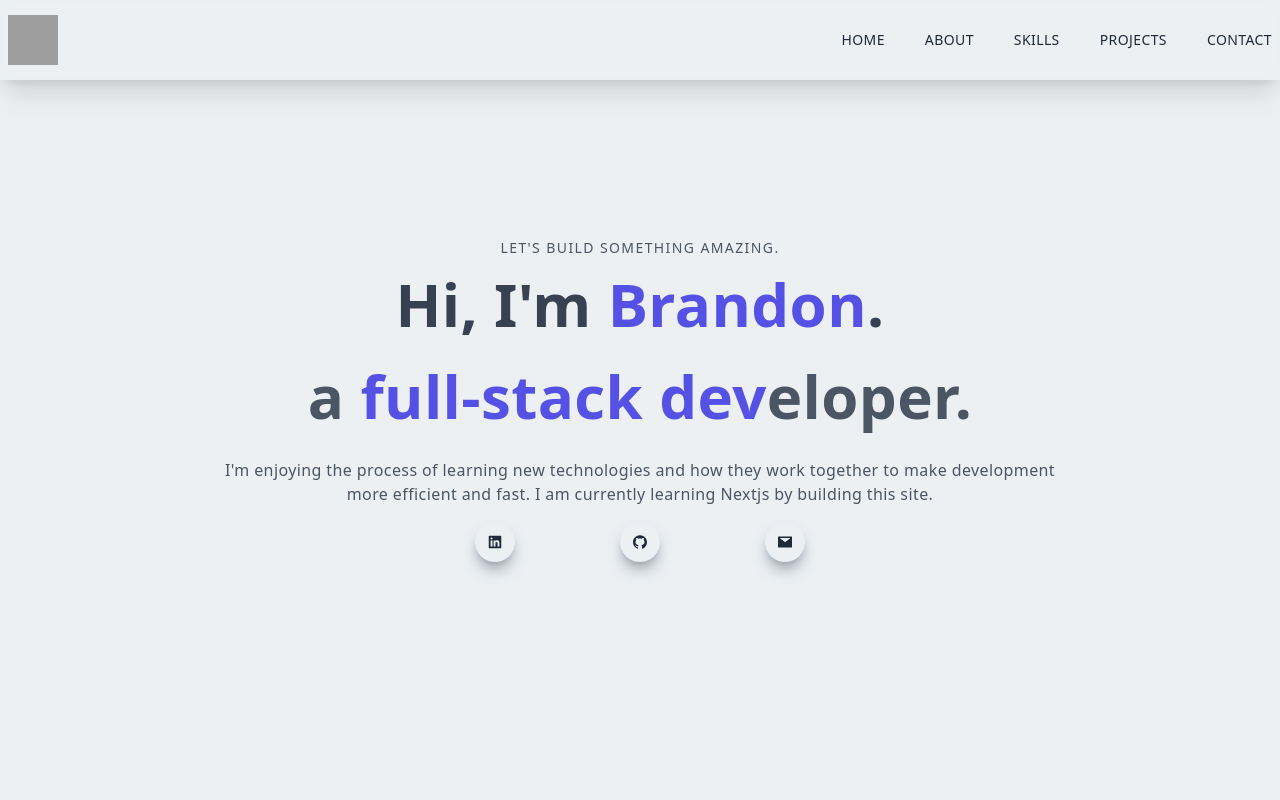
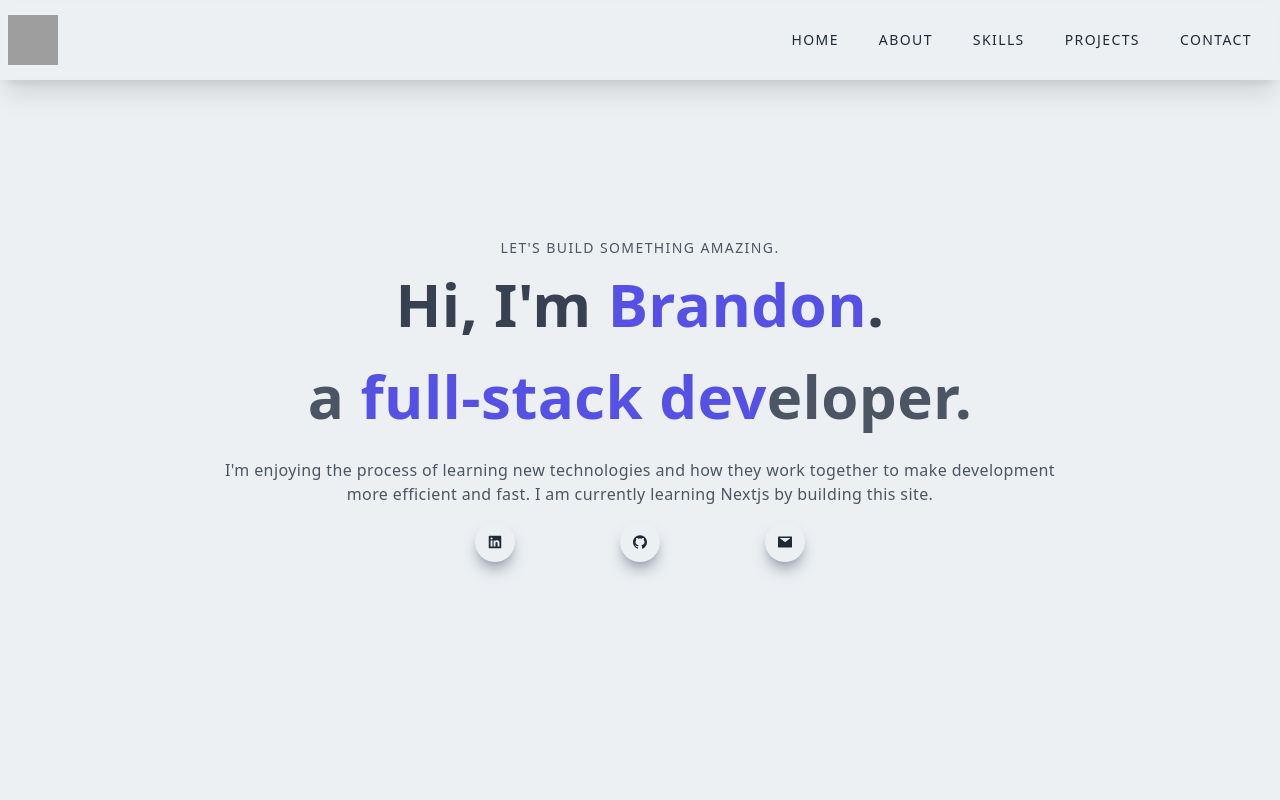
Before and after one commit to branyzp/nextlevel, a Next.js app: page / in a window 1280 px wide. Shown: the top 800 px of the page. Built offline with nearby package versions, Linux system fonts and the light colour scheme; grey boxes are pictures that could not be loaded.

Commit message:
updated smooth scrolling

```diff
--- a/components/About.tsx
+++ b/components/About.tsx
@@ -1,9 +1,10 @@
 import Image from 'next/image';
+import Link from 'next/link';
 import React from 'react';
 
 function About() {
 	return (
-		<div className=" w-full md:h-screen p-2 flex items-center py-16">
+		<div id="About" className=" w-full md:h-screen p-2 flex items-center py-16">
 			<div className="max-w-[1240px] m-auto md:grid grid-cols-3 gap-8">
 				<div className=" col-span-2">
 					<p className="py-4 text-xl uppercase tracking-widest text-[#5651e5]">
@@ -31,7 +32,7 @@ function About() {
 					</p>
 					<p className=" py-2 text-[#8a88ce]">)&#125;</p>
 					<p className=" ml-20 py-2 text-gray-600 underline cursor-pointer">
-						Check out some of my latest projects
+						<Link href="/#Projects">Check out some of my latest projects</Link>
 					</p>
 				</div>
 				<div className=" w-full h-auto m-auto shadow-xl shadow-gray-400 rounded-xl flex items-center justify-center hover:scale-105 ease-in duration-300 ">
--- a/components/Main.tsx
+++ b/components/Main.tsx
@@ -3,7 +3,7 @@ import { AiFillGithub, AiFillLinkedin, AiFillMail } from 'react-icons/ai';
 
 function Main() {
 	return (
-		<div className="w-full h-screen text-center">
+		<div id="Home" className="w-full h-screen text-center">
 			<div className="max-w-[1240px] w-full h-full mx-auto p-2 flex justify-center items-center">
 				<div>
 					<p className="uppercase text-sm tracking-widest text-gray-600">
--- a/components/Navbar.tsx
+++ b/components/Navbar.tsx
@@ -29,7 +29,7 @@ function Navbar() {
 					height="50"
 				/>
 				<div>
-					<ul className="hidden md:flex">
+					<ul className="hidden md:flex px-5">
 						{navBarArr.map((navitem, index) => {
 							return <NavbarItem key={index} navitem={navitem} />;
 						})}
--- a/components/NavbarItem.tsx
+++ b/components/NavbarItem.tsx
@@ -7,8 +7,10 @@ interface Props {
 
 function NavbarItem({ navitem }: Props) {
 	return (
-		<Link href="/">
-			<li className="ml-10 py-4 text-sm uppercase hover:border-b">{navitem}</li>
+		<Link href={`/#${navitem}`}>
+			<li className="ml-10 py-4 text-sm uppercase hover:border-b">
+				<p className="text-sm tracking-widest">{navitem}</p>
+			</li>
 		</Link>
 	);
 }
--- a/components/ProjectItem.tsx
+++ b/components/ProjectItem.tsx
@@ -20,8 +20,8 @@ function ProjectItem({
 				src={projectImg}
 				alt="calorition"
 			/>
-			<div className="hidden group-hover:block absolute top-[50%] left-[50%] translate-x-[-50%]">
-				<h3 className="text-3xl text-white tracking-widest text-center">
+			<div className="opacity-0 group-hover:opacity-100 ease-in duration-200 absolute left-[50%] translate-x-[-50%]">
+				<h3 className="text-2xl text-white tracking-widest text-center">
 					{projectName}
 				</h3>
 				<p className="text-lg text-white trackingwidest text-center ">
--- a/components/Projects.tsx
+++ b/components/Projects.tsx
@@ -3,7 +3,7 @@ import ProjectItem from './ProjectItem';
 
 function Projects() {
 	return (
-		<div className="w-full">
+		<div id="Projects" className="w-full">
 			<div className="max-w-[1240px] mx-auto px-2 py-16">
 				<p className=" text-xl py-4 uppercase tracking-widest text-[#5651e5]">
 					Projects
--- a/components/Skills.tsx
+++ b/components/Skills.tsx
@@ -2,7 +2,7 @@ import React from 'react';
 
 function Skills() {
 	return (
-		<div className="w-full lg:h-screen p-2">
+		<div id="Skills" className="w-full lg:h-screen p-2">
 			<div className="max-w-[1240px] mx-auto flex flex-col justify-center h-full">
 				<p className="text-xl uppercase tracking-widest text-[#5651e5]">
 					Skills
--- a/styles/globals.css
+++ b/styles/globals.css
@@ -1,6 +1,10 @@
 @tailwind base;
 @tailwind components;
 @tailwind utilities;
+
+html{
+  scroll-behavior: smooth;
+}
 
 @layer base{
   body{
```
